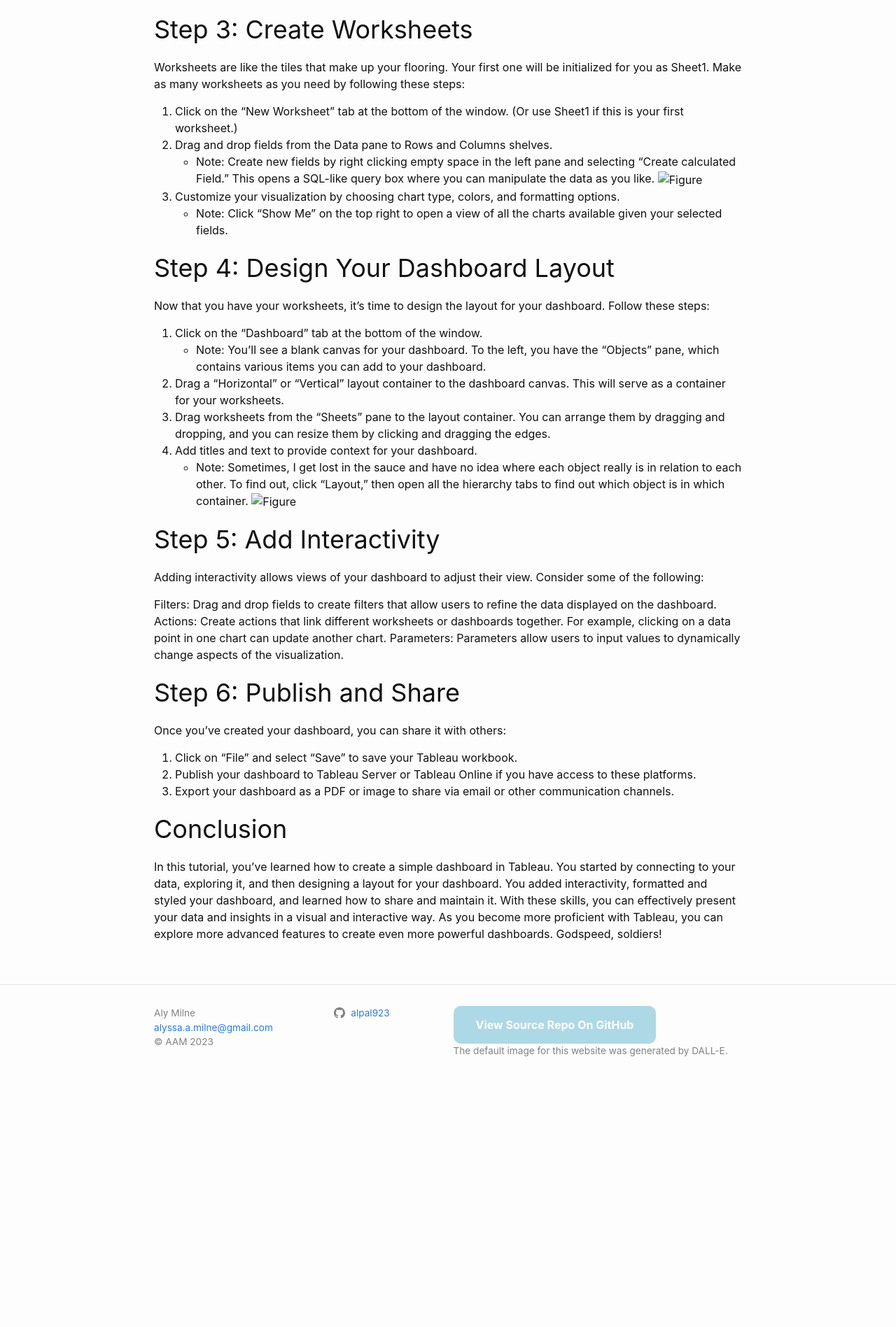
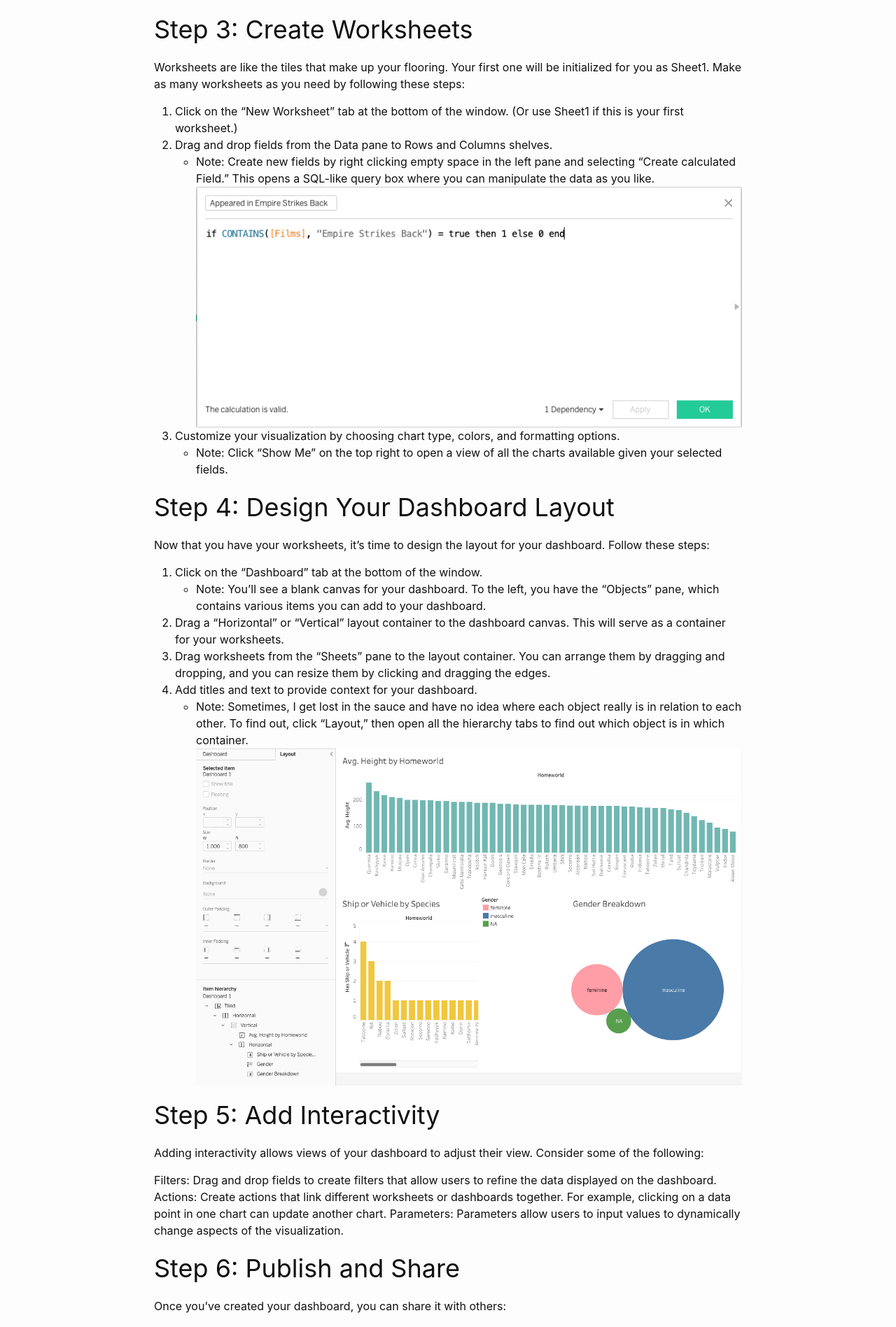
Before and after one commit to alpal923/alpal923.github.io, a Jekyll site: the page built from _posts/2023-10-09-tableau-tutorial.md, in a window 1280 px wide. Shown: the part 1074-2971 px from the top of the page at 70% size. Built offline with Jekyll 4.4.1, drawn with Linux system fonts in a browser that asks for light colours; comment, search, counter and statistics services are not loaded; before the commit the page ends 2647 px from its top, so only the background shows below that.

Commit message:
and again

```diff
--- a/_posts/2023-10-09-tableau-tutorial.md
+++ b/_posts/2023-10-09-tableau-tutorial.md
@@ -35,7 +35,7 @@ Worksheets are like the tiles that make up your flooring. Your first one will be
 1. Click on the "New Worksheet" tab at the bottom of the window. (Or use Sheet1 if this is your first worksheet.)
 2. Drag and drop fields from the Data pane to Rows and Columns shelves.
 * Note: Create new fields by right clicking empty space in the left pane and selecting "Create calculated Field." This opens a SQL-like query box where you can manipulate the data as you like.
-![Figure]({{site.url}}/{{site.baseurl}}/stat386-blog-theme-main/assets/images/tableau_images/calc_field.png)
+![Figure]({{site.url}}/{{site.baseurl}}/assets/images/tableau_images/calc_field.png)
 3. Customize your visualization by choosing chart type, colors, and formatting options.
 * Note: Click "Show Me" on the top right to open a view of all the charts available given your selected fields.
 
@@ -48,7 +48,7 @@ Now that you have your worksheets, it's time to design the layout for your dashb
 3. Drag worksheets from the "Sheets" pane to the layout container. You can arrange them by dragging and dropping, and you can resize them by clicking and dragging the edges.
 4. Add titles and text to provide context for your dashboard.
 * Note: Sometimes, I get lost in the sauce and have no idea where each object really is in relation to each other. To find out, click "Layout," then open all the hierarchy tabs to find out which object is in which container.
-![Figure]({{site.url}}/{{site.baseurl}}/stat386-blog-theme-main/assets/images/tableau_images/hierarchy.png)
+![Figure]({{site.url}}/{{site.baseurl}}/assets/images/tableau_images/hierarchy.png)
 
 # Step 5: Add Interactivity
 Adding interactivity allows views of your dashboard to adjust their view. Consider some of the following:
```
